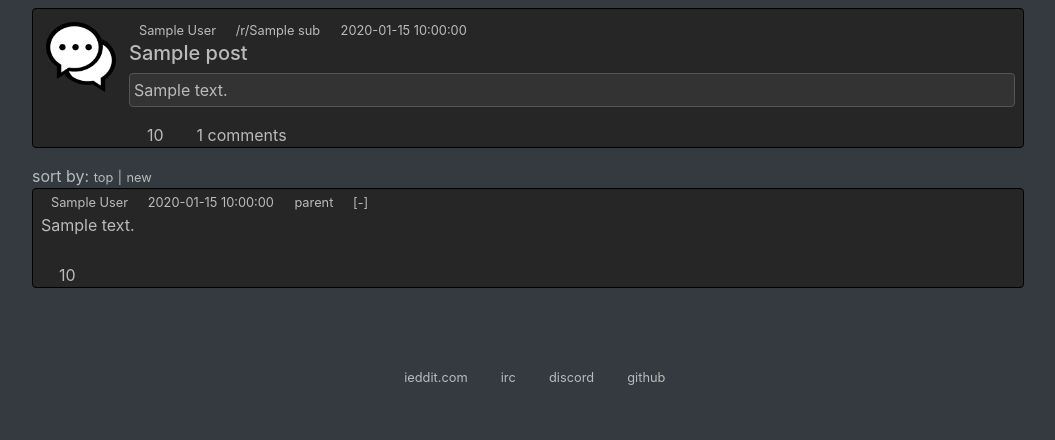
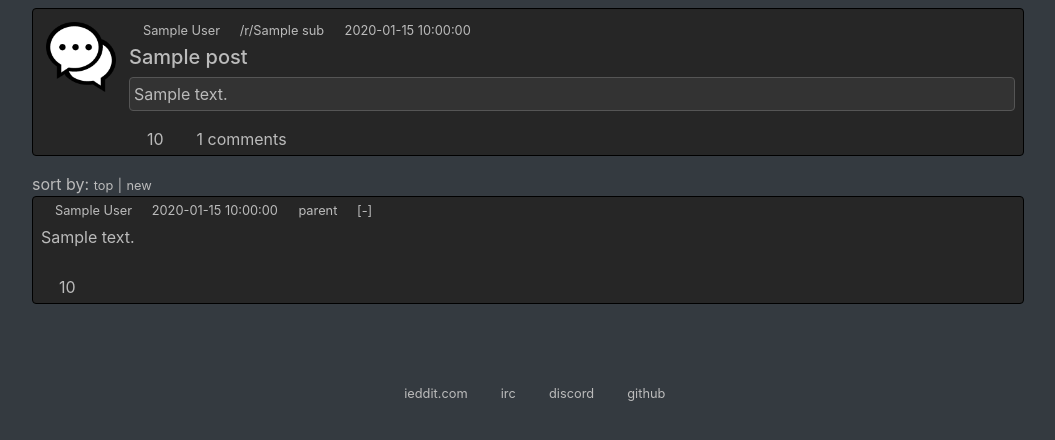
Before and after one commit to cc-d/ieddit, a Python web app: template templates/comments.html in a window 1280 px wide. Shown: the part 79-519 px from the top of the page, without its empty margins (112-1167 px from the left). Run offline with Jinja, Linux system fonts and the light colour scheme; the template is opened without the code that fills it: most values are stand-ins (such as "Sample title", 1, 10 or a date in 2020); some web fonts are replaced.

Commit message:
small style changes

```diff
--- a/static/base.css
+++ b/static/base.css
@@ -16,7 +16,7 @@
 .post-row {
 	margin-right: 0px;
 	max-height: 1rem;
-	margin-bottom: 8px;
+	margin-bottom: 0.75rem;
 }
 
 #menu-items {
@@ -156,6 +156,7 @@
 }
 
 .user-icon-link {
+	margin-left: 0.25rem;
 	text-decoration: none;
 	color: #212529}
 
--- a/templates/base.html
+++ b/templates/base.html
@@ -11,11 +11,11 @@
 	<link href="{{ url_for('static', filename='font-awesome.min.css') }}" type="text/css" rel="stylesheet">
 	<!--  end bootstrap -->
 
-	<link rel="stylesheet" href="{{ url_for('static', filename='base.css') }}?202">
-	<script src="{{ url_for('static', filename='main.js') }}?202"></script>
-	<link rel="shortcut icon" href="{{ url_for('static', filename='globe.png') }}?202">
+	<link rel="stylesheet" href="{{ url_for('static', filename='base.css') }}?203">
+	<script src="{{ url_for('static', filename='main.js') }}?203"></script>
+	<link rel="shortcut icon" href="{{ url_for('static', filename='globe.png') }}?203">
 
-	<link rel="stylesheet" href="{{ url_for('static', filename='darkmode.css') }}?202">
+	<link rel="stylesheet" href="{{ url_for('static', filename='darkmode.css') }}?203">
 
 	{% if request.sub and request.sub != 'all' %}
 	<title>/r/{{ request.sub}} {% if request.subtitle != None %} - {{ request.subtitle }}{% endif %}</title>
--- a/templates/sub_post.html
+++ b/templates/sub_post.html
@@ -85,7 +85,7 @@
     {% if post.remote_image_url or post.self_text %}
     <div class='expanded-post' id='post-{{ post.id }}' style='display: none;'>
     {% if post.remote_image_url %}
-        <img class='expanded-post-image' id='expand-src-{{ post.id }}' realsrc="{{ post.remote_image_url }}" >
+       <a href="{{ post.remote_image_url }}"><img class='expanded-post-image' id='expand-src-{{ post.id }}' realsrc="{{ post.remote_image_url }}" ></a>
     {% else %}
         <div class='expanded-selftext rounded'>
             <div class='inner-selftext-wrapper'>
```
Also changed, not shown: get_thumbnail.py (+5 -4 lines).
